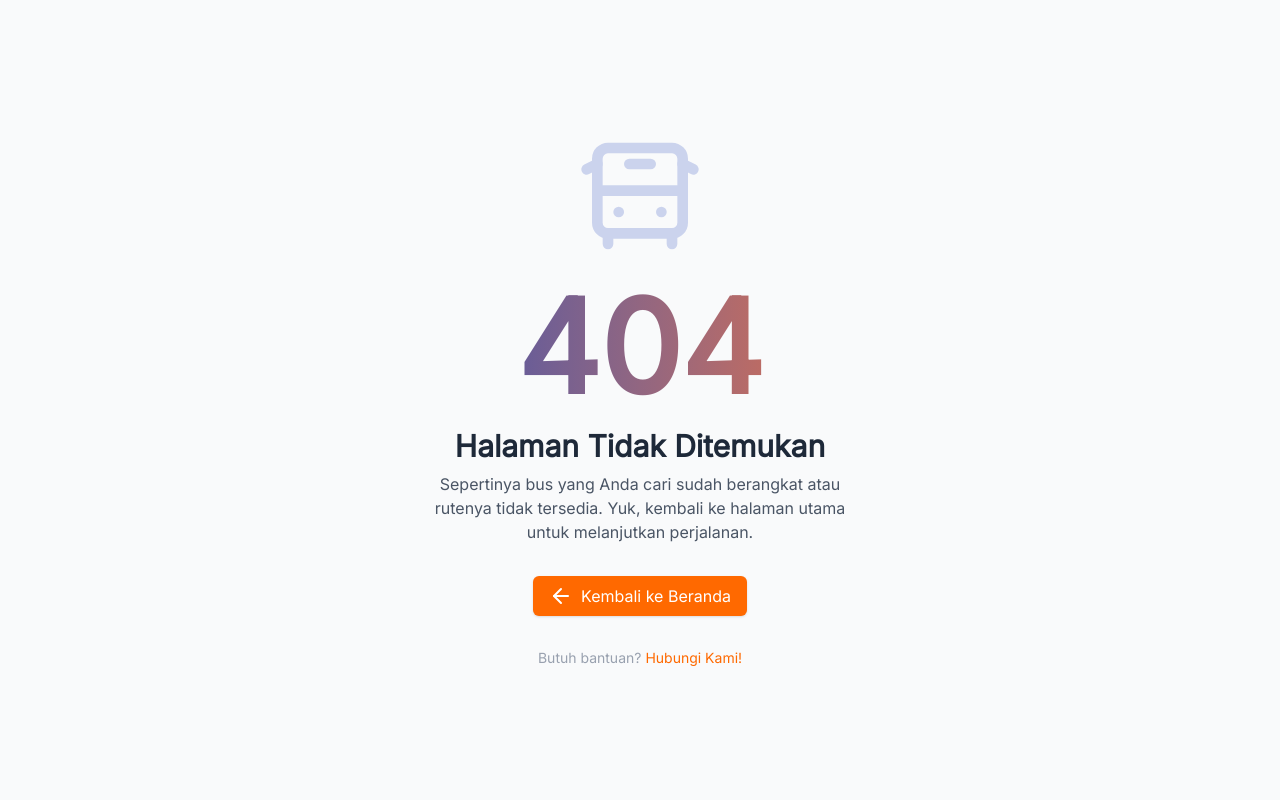
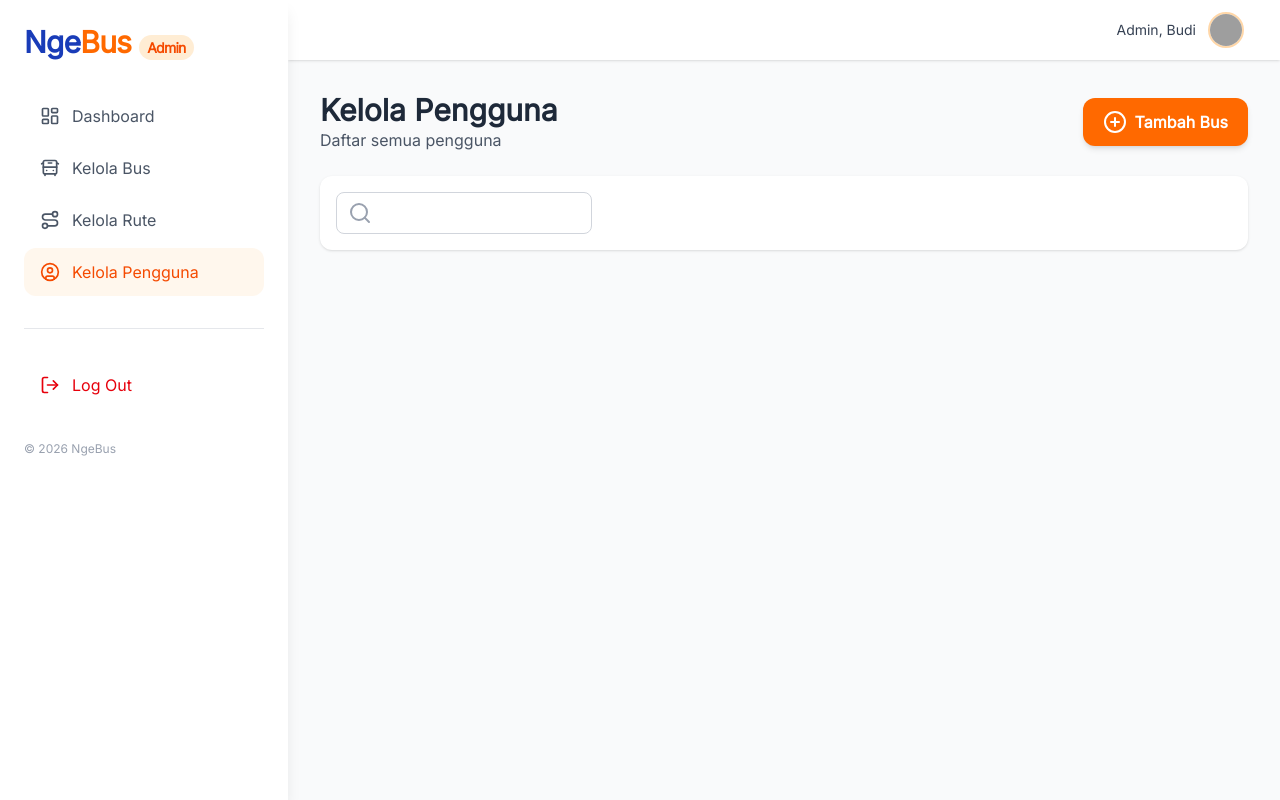
Before and after one commit to abdianysyah/NgeBus, a Vue app in the folder frontend/: page /admin/data-users in a window 1280 px wide. Built offline with nearby package versions, Linux system fonts and the light colour scheme; sample sign-in values are in the browser's storage; grey boxes are pictures that could not be loaded.

Commit message:
new page

```diff
--- a/frontend/src/layouts/AdminLayout.vue
+++ b/frontend/src/layouts/AdminLayout.vue
@@ -57,11 +57,11 @@ const logout = () => {
                     <BusFrontIcon class="w-5" />
                     <span>Kelola Bus</span>
                 </RouterLink>
-                <RouterLink to="" class="flex items-center space-x-3 px-4 py-3 text-gray-700 hover:bg-gray-100 rounded-xl transition">
+                <RouterLink to="/admin/data-route" :class="['flex items-center space-x-3 px-4 py-3 rounded-xl font-medium', isActive('/admin/data-route') ? 'bg-orange-50 text-orange-600' : 'text-gray-600 hover:bg-gray-100']">
                     <RouteIcon class="w-5" />
                     <span>Kelola Rute</span>
                 </RouterLink>
-                <RouterLink to="" class="flex items-center space-x-3 px-4 py-3 text-gray-700 hover:bg-gray-100 rounded-xl transition">
+                <RouterLink to="/admin/data-users" :class="['flex items-center space-x-3 px-4 py-3 rounded-xl font-medium', isActive('/admin/data-users') ? 'bg-orange-50 text-orange-600' : 'text-gray-600 hover:bg-gray-100']">
                     <UserCircle class="w-5" />
                     <span>Kelola Pengguna</span>
                 </RouterLink>
--- a/frontend/src/router/index.js
+++ b/frontend/src/router/index.js
@@ -6,6 +6,8 @@ import DashboardAdmin from '@/views/admin/DashboardAdmin.vue'
 import DashboardUser from '@/views/user/DashboardUser.vue'
 import NotFound from '@/views/error/NotFound.vue'
 import DaftarBus from '@/views/admin/DaftarBus.vue'
+import DaftarRoute from '@/views/admin/DaftarRoute.vue'
+import DaftarUser from '@/views/admin/DaftarUser.vue'
 
 const router = createRouter({
   history: createWebHistory(import.meta.env.BASE_URL),
@@ -34,6 +36,16 @@ const router = createRouter({
       path: "/admin/data-bus",
       name: 'Daftar Bus',
       component: DaftarBus
+    },
+    {
+      path: "/admin/data-route",
+      name: 'Daftar Rute',
+      component: DaftarRoute
+    },
+    {
+      path: "/admin/data-users",
+      name: 'Daftar Pengguna',
+      component: DaftarUser
     },
     {
       path: "/dashboard",
--- a/frontend/src/views/admin/DaftarBus.vue
+++ b/frontend/src/views/admin/DaftarBus.vue
@@ -34,9 +34,11 @@ const submitBus = async () => {
     try {
         if (form.value.id) {
             await editBus(form.value.id, form.value)
+            resetForm()
             closemodalEdit()
         } else {
             await addBus(form.value)
+            resetForm()
             closeModal()
         }
         getAllDataBus()
@@ -93,8 +95,8 @@ const deleteDataBus = async (id) => {
         icon: "warning",
         showCancelButton: true,
         confirmButtonColor: '#f97316',
-        cancelButtonColor: '#6b7280',
-        confirmButtonColor: "Ya, Hapus!"
+        confirButtonColor: '#6b7280',
+        confirmButtonText: "Ya, Hapus!"
     }).then(async (result) => {
         if (result.isConfirmed) {
             try {
@@ -114,6 +116,16 @@ const deleteDataBus = async (id) => {
             }
         }
     })
+}
+
+const resetForm = () => {
+    form.value = {
+        id: null,
+        bus_name: '',
+        bus_number: '',
+        total_seats: '',
+        status: '',
+    }
 }
 
 onMounted(() => {
@@ -175,8 +187,8 @@ onMounted(() => {
                         <template v-if="bus.length > 0">
                             <tr v-for="(item, index) in bus" :key="item.id" class="hover:bg-gray-50">
                                 <td class="px-6 py-4 whitespace-nowrap text-sm font-medium text-gray-900">{{ index + 1 }}</td>
-                                <td class="px-6 py-4 whitespace-nowrap text-sm text-gray-700">{{ item.bus_number }}</td>
-                                <td class="px-6 py-4 whitespace-nowrap text-sm text-gray-700">{{ item.bus_name }}</td>
+                                <td class="px-6 py-4 whitespace-nowrap text-sm text-center text-gray-700">{{ item.bus_number }}</td>
+                                <td class="px-6 py-4 whitespace-nowrap text-sm text-center text-gray-700">{{ item.bus_name }}</td>
                                 <!-- <td class="px-6 py-4 whitespace-nowrap text-sm text-gray-700">Eksklusif</td> -->
                                 <td class="px-6 py-4 whitespace-nowrap text-sm text-center text-gray-700">{{ item.total_seats }}</td>
                                 <td class="px-6 py-4 whitespace-nowrap text-center">
--- /dev/null
+++ b/frontend/src/views/admin/DaftarRoute.vue
@@ -0,0 +1,29 @@
+<script setup>
+import AdminLayout from '@/layouts/AdminLayout.vue';
+import {
+    PlusCircle,
+    Search,
+ } from 'lucide-vue-next';
+</script>
+
+<template>
+    <AdminLayout>
+        <div class="flex flex-col sm:flex-row sm:items-center sm:justify-between mb-6">
+            <div>
+                <h2 class="text-2xl lg:text-3xl font-bold text-gray-800">Kelola Rute</h2>
+                <p class="text-gray-600">Daftar semua rute</p>
+            </div>
+            <div class="mt-4 sm:mt-0">
+                <button class="bg-orange-500 hover:bg-orange-600 hover:shadow-none text-white font-semibold px-5 py-3 rounded-xl shadow-md transition inline-flex items-center">
+                    <PlusCircle class="mr-2" /> Tambah Bus
+                </button>
+            </div>
+        </div>
+        <div class="bg-white p-4 rounded-xl shadow-sm border-gray-100 mb-6 flex flex-col sm:flex-row gap-3 items-center justify-between">
+            <div class="relative w-full sm:w-64">
+                <Search class="absolute left-3 top-1/2 transform -translate-y-1/2 text-gray-400" />
+                <input type="text" name="" id="" class="w-full pl-10 pr-4 py-2 border border-gray-300 rounded-lg focus:outline-none focus:ring-2 focus:ring-orange-500">
+            </div>
+        </div>
+    </AdminLayout>
+</template>
--- /dev/null
+++ b/frontend/src/views/admin/DaftarUser.vue
@@ -0,0 +1,29 @@
+<script setup>
+import AdminLayout from '@/layouts/AdminLayout.vue';
+import {
+    PlusCircle,
+    Search,
+ } from 'lucide-vue-next';
+</script>
+
+<template>
+    <AdminLayout>
+        <div class="flex flex-col sm:flex-row sm:items-center sm:justify-between mb-6">
+            <div>
+                <h2 class="text-2xl lg:text-3xl font-bold text-gray-800">Kelola Pengguna</h2>
+                <p class="text-gray-600">Daftar semua pengguna</p>
+            </div>
+            <div class="mt-4 sm:mt-0">
+                <button class="bg-orange-500 hover:bg-orange-600 hover:shadow-none text-white font-semibold px-5 py-3 rounded-xl shadow-md transition inline-flex items-center">
+                    <PlusCircle class="mr-2" /> Tambah Bus
+                </button>
+            </div>
+        </div>
+        <div class="bg-white p-4 rounded-xl shadow-sm border-gray-100 mb-6 flex flex-col sm:flex-row gap-3 items-center justify-between">
+            <div class="relative w-full sm:w-64">
+                <Search class="absolute left-3 top-1/2 transform -translate-y-1/2 text-gray-400" />
+                <input type="text" name="" id="" class="w-full pl-10 pr-4 py-2 border border-gray-300 rounded-lg focus:outline-none focus:ring-2 focus:ring-orange-500">
+            </div>
+        </div>
+    </AdminLayout>
+</template>
```
